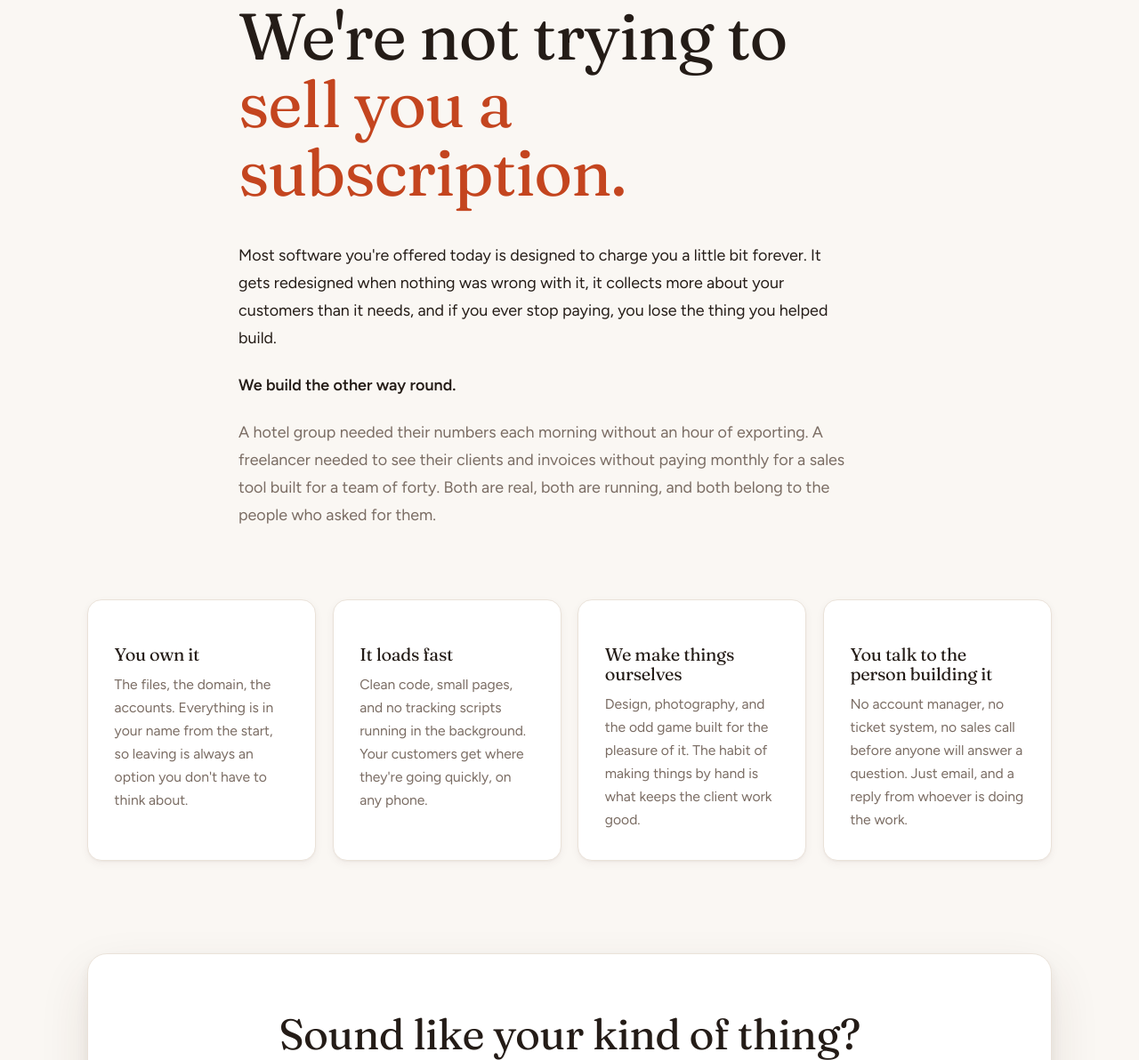
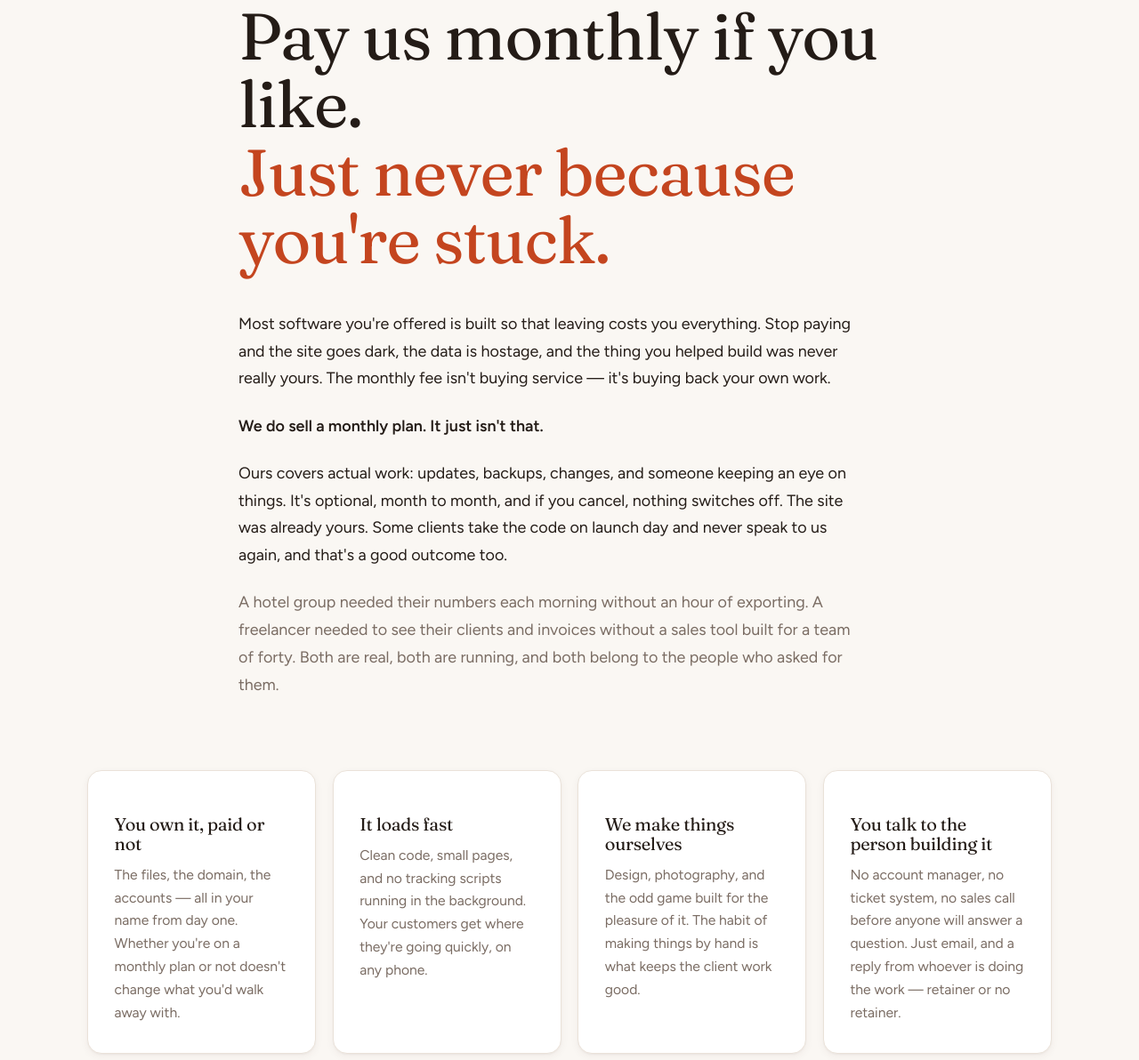
Before and after one commit to SRCS110/syncrace.web, a website: page pages/manifesto.html in a window 1280 px wide. Shown: the part 211-1403 px from the top of the page at 89% size. Drawn offline with Linux system fonts and the light colour scheme.

Commit message:
Add files via upload

```diff
--- a/pages/manifesto.html
+++ b/pages/manifesto.html
@@ -6,7 +6,21 @@
 <link rel="canonical" href="https://www.srcs.online/pages/manifesto">
 <meta charset="UTF-8">
 <meta name="viewport" content="width=device-width, initial-scale=1.0">
-<script>if(localStorage.getItem('sr-theme')==='dark')document.documentElement.classList.add('dark');</script>
+<script>
+/* Light is the default. Dark ("Evening") only applies if the visitor chose it
+   here. The previous version of this site wrote its own values under the same
+   sr-theme key, so anything from before v2 is cleared once and ignored.
+   Wrapped in try/catch because private browsing can throw on localStorage. */
+(function(){try{
+  if(localStorage.getItem('sr-theme-v')!=='2'){
+    localStorage.removeItem('sr-theme');
+    localStorage.setItem('sr-theme-v','2');
+  }
+  if(localStorage.getItem('sr-theme')==='dark'){
+    document.documentElement.classList.add('dark');
+  }
+}catch(e){}})();
+</script>
 <link rel="icon" href="../assets/srcslogo">
 <link rel="preconnect" href="https://fonts.googleapis.com">
 <link rel="preconnect" href="https://fonts.gstatic.com" crossorigin>
@@ -21,20 +35,21 @@
 
   <section class="shell page-top" style="max-width:840px">
     <span class="kicker rise">How we work</span>
-    <h1 class="rise">We're not trying to<br><span class="warm">sell you a subscription.</span></h1>
+    <h1 class="rise">Pay us monthly if you like.<br><span class="warm">Just never because you're stuck.</span></h1>
 
     <div class="rise" style="margin-top:2.5rem;display:grid;gap:1.4rem;font-size:1.12rem;line-height:1.72;max-width:60ch">
-      <p>Most software you're offered today is designed to charge you a little bit forever. It gets redesigned when nothing was wrong with it, it collects more about your customers than it needs, and if you ever stop paying, you lose the thing you helped build.</p>
-      <p style="font-weight:600">We build the other way round.</p>
-      <p class="muted">A hotel group needed their numbers each morning without an hour of exporting. A freelancer needed to see their clients and invoices without paying monthly for a sales tool built for a team of forty. Both are real, both are running, and both belong to the people who asked for them.</p>
+      <p>Most software you're offered is built so that leaving costs you everything. Stop paying and the site goes dark, the data is hostage, and the thing you helped build was never really yours. The monthly fee isn't buying service — it's buying back your own work.</p>
+      <p style="font-weight:600">We do sell a monthly plan. It just isn't that.</p>
+      <p>Ours covers actual work: updates, backups, changes, and someone keeping an eye on things. It's optional, month to month, and if you cancel, nothing switches off. The site was already yours. Some clients take the code on launch day and never speak to us again, and that's a good outcome too.</p>
+      <p class="muted">A hotel group needed their numbers each morning without an hour of exporting. A freelancer needed to see their clients and invoices without a sales tool built for a team of forty. Both are real, both are running, and both belong to the people who asked for them.</p>
     </div>
   </section>
 
   <section class="band shell" style="padding-top:clamp(2rem,5vw,3rem)">
     <div class="cards">
       <div class="card rise">
-        <h3>You own it</h3>
-        <p>The files, the domain, the accounts. Everything is in your name from the start, so leaving is always an option you don't have to think about.</p>
+        <h3>You own it, paid or not</h3>
+        <p>The files, the domain, the accounts — all in your name from day one. Whether you're on a monthly plan or not doesn't change what you'd walk away with.</p>
       </div>
       <div class="card rise">
         <h3>It loads fast</h3>
@@ -46,7 +61,7 @@
       </div>
       <div class="card rise">
         <h3>You talk to the person building it</h3>
-        <p>No account manager, no ticket system, no sales call before anyone will answer a question. Just email, and a reply from whoever is doing the work.</p>
+        <p>No account manager, no ticket system, no sales call before anyone will answer a question. Just email, and a reply from whoever is doing the work — retainer or no retainer.</p>
       </div>
     </div>
   </section>
```
Also changed, not shown: pages/codestudio.html (+16 -2 lines), pages/contact.html (+16 -1 lines), pages/creativestudio.html (+16 -2 lines).
